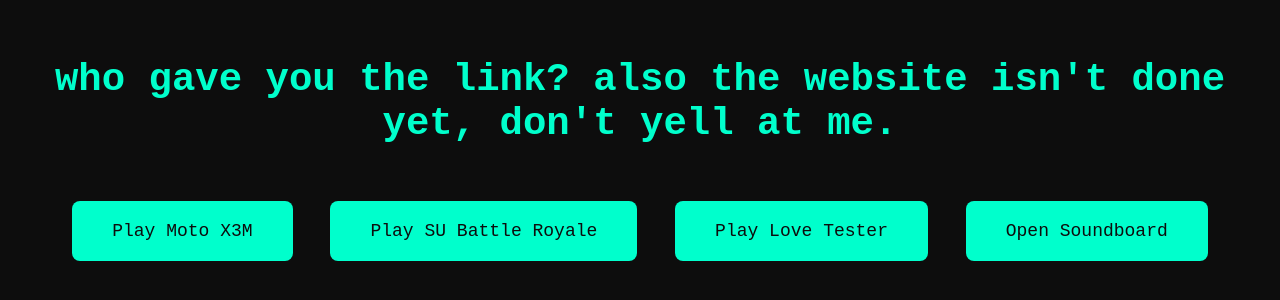
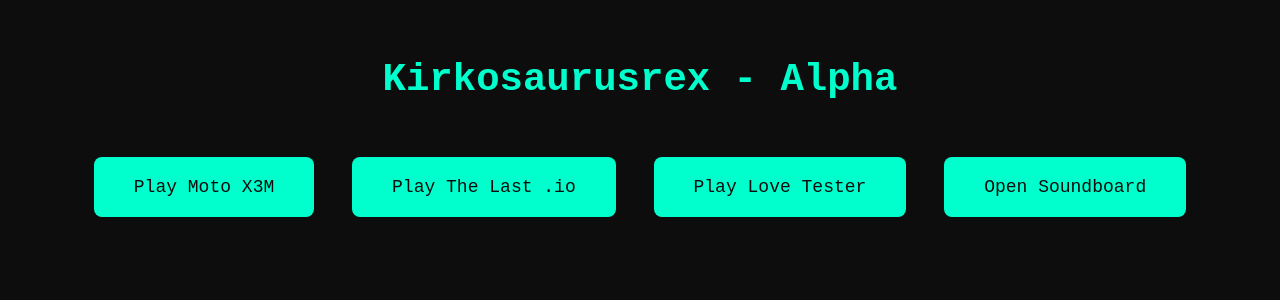
Before and after one commit to kirkosaurusrex/tw1Il0vvRn.lIl0Q, a plain HTML site: page index.html in a window 1280 px wide. Shown: the part 104-404 px from the top of the page. Drawn offline with Linux system fonts and the light colour scheme.

Commit message:
Update index.html

```diff
--- a/index.html
+++ b/index.html
@@ -2,7 +2,7 @@
 <html lang="en">
 <head>
   <meta charset="UTF-8">
-  <title>kirkosaurusrex games</title>
+  <title>Kirkosaurusrex</title>
   <style>
     body {
       background: #0d0d0d;
@@ -34,10 +34,10 @@
   </style>
 </head>
 <body>
-  <h1>who gave you the link? also the website isn't done yet, don't yell at me.</h1>
+  <h1>Kirkosaurusrex - Alpha</h1>
 
   <a class="button" href="moto.html">Play Moto X3M</a>
-  <a class="button" href="battle.html">Play SU Battle Royale</a>
+  <a class="button" href="battle.html">Play The Last .io</a>
   <a class="button" href="lovetester.html">Play Love Tester</a>
   <a class="button" href="soundboard.html">Open Soundboard</a>
 </body>
```
